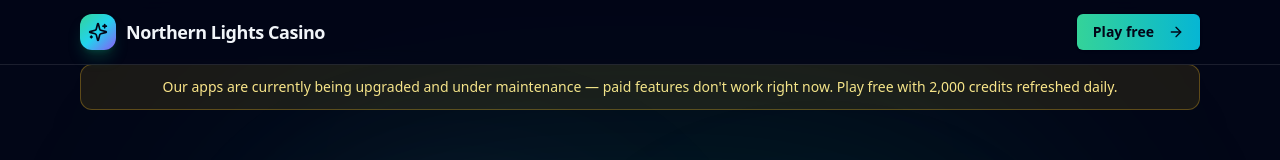
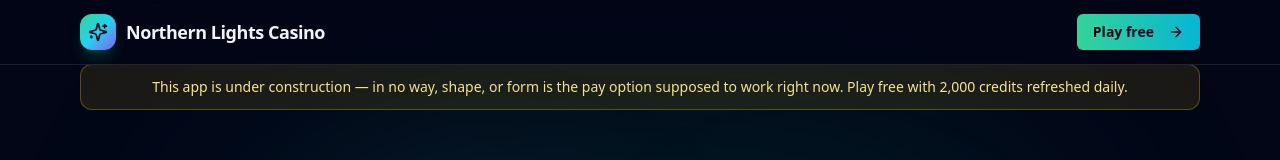
Before and after one commit to stevenfire92-prog/Northern-lights, a React (Vite) app: page / in a window 1280 px wide. Shown: the top 160 px of the page. Built offline with nearby package versions, Linux system fonts and the light colour scheme.

Commit message:
Update banner: under construction

```diff
--- a/src/nlc/pages/Landing.jsx
+++ b/src/nlc/pages/Landing.jsx
@@ -41,7 +41,7 @@ export default function Landing() {
       <div className="pt-16">
         <div className="max-w-6xl mx-auto px-4">
           <div className="rounded-xl border border-amber-400/30 bg-amber-400/10 px-4 py-3 text-center text-sm text-amber-200">
-            Our apps are currently being upgraded and under maintenance — paid features don't work right now. Play free with 2,000 credits refreshed daily.
+            This app is under construction — in no way, shape, or form is the pay option supposed to work right now. Play free with 2,000 credits refreshed daily.
           </div>
         </div>
       </div>
```
